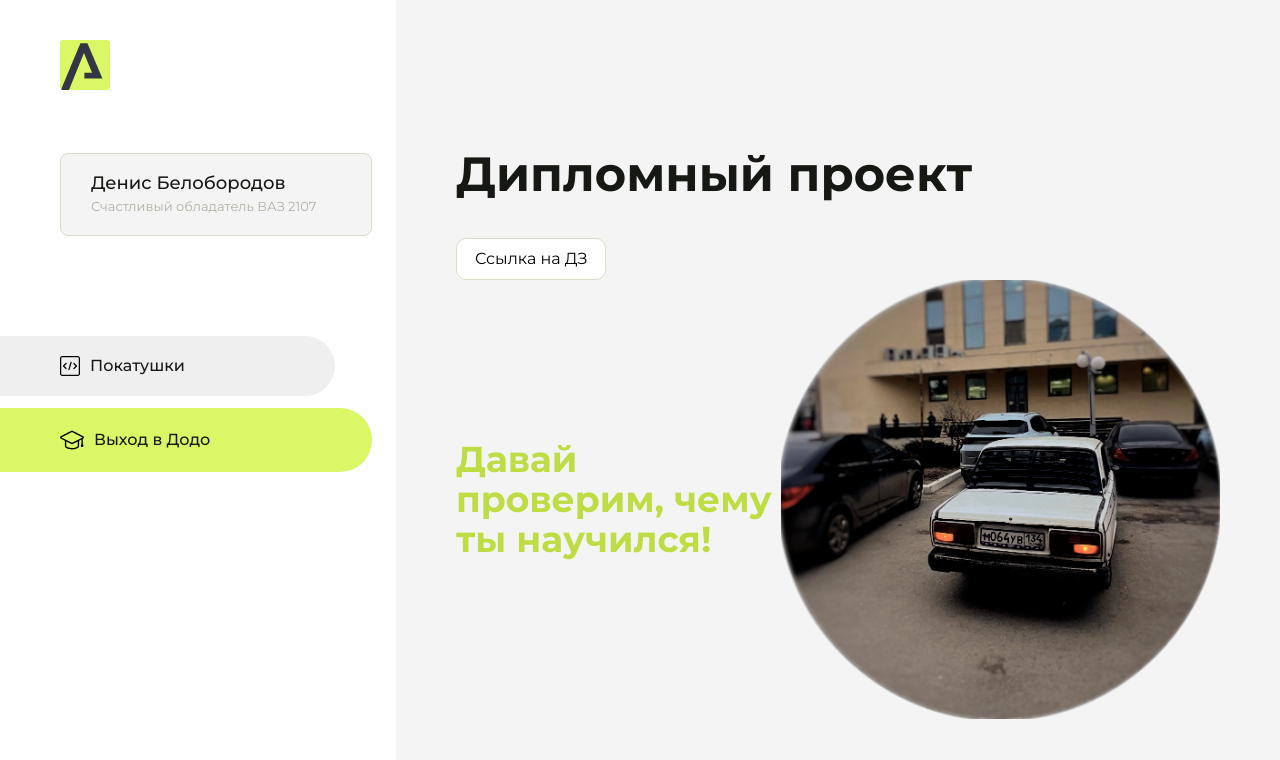
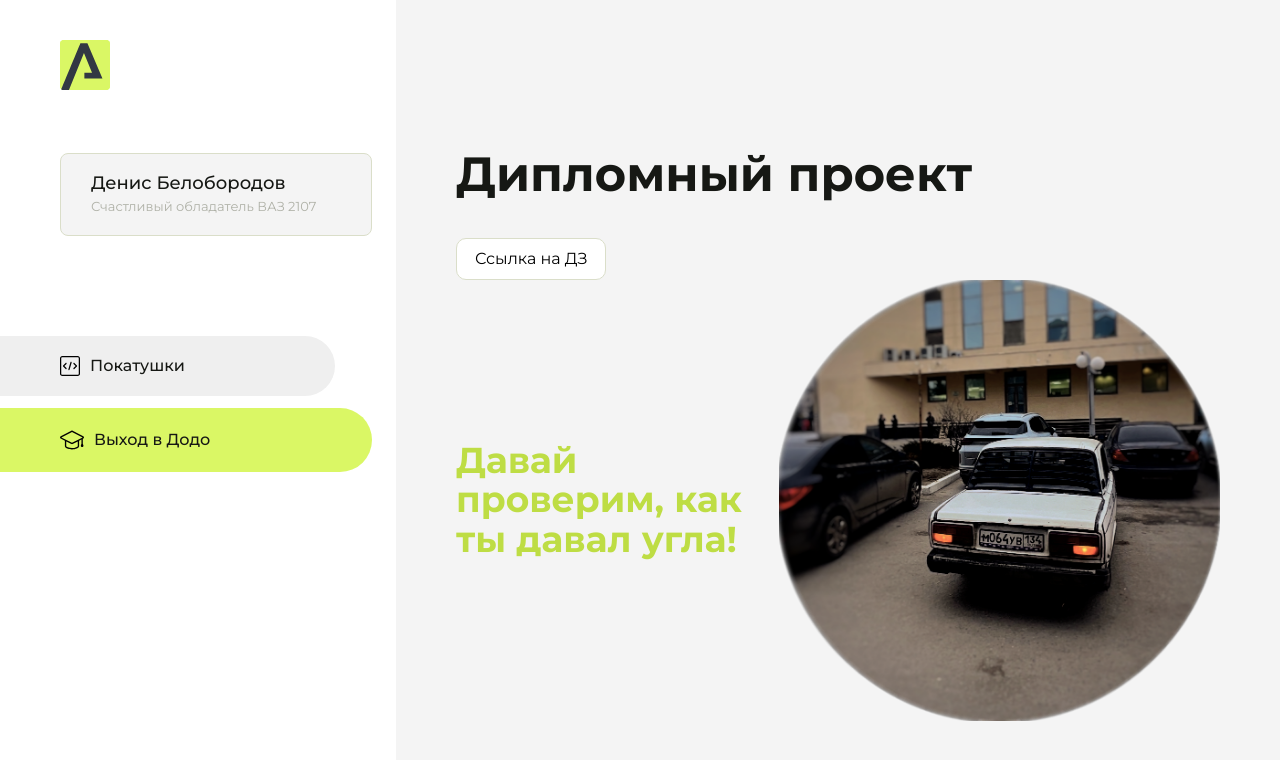
Before and after one commit to kv1xik/homework, a plain HTML site: page index.html in a window 1280 px wide. Both pictures are taken after a click on the button "Выход в Додо". Drawn offline with Linux system fonts and the light colour scheme.

Commit message:
Update index.html

```diff
--- a/index.html
+++ b/index.html
@@ -103,7 +103,7 @@
                     <a href="ПАПКА-С-НОМЕРОМ-УРОКА">Ссылка на ДЗ</a>
                 </div>
                 <div class="content__decor">
-                    <div class="content__decor-text">Давай проверим, чему ты научился!</div>
+                    <div class="content__decor-text">Давай проверим, как ты давал угла!</div>
                     <div class="content__decor-img">
                         <img src="src/decor.png" alt="decor">
                     </div>
```
